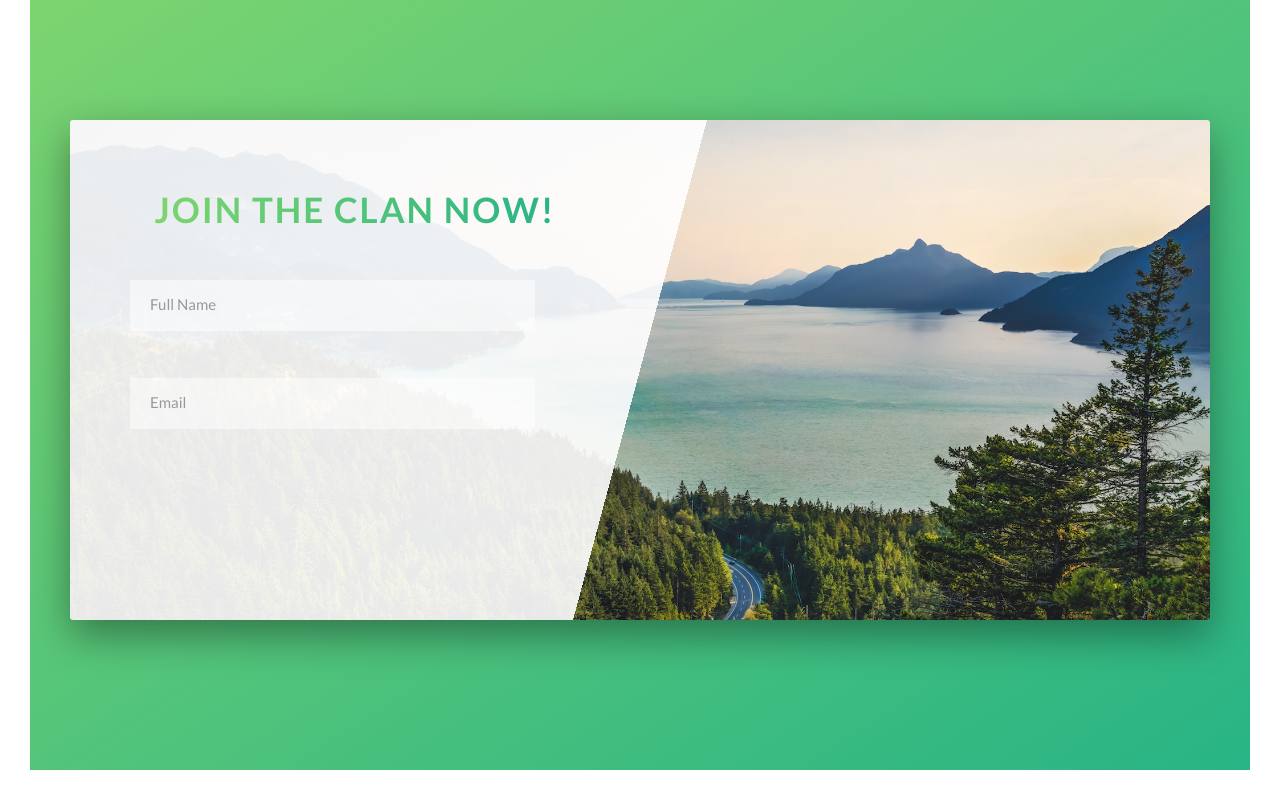
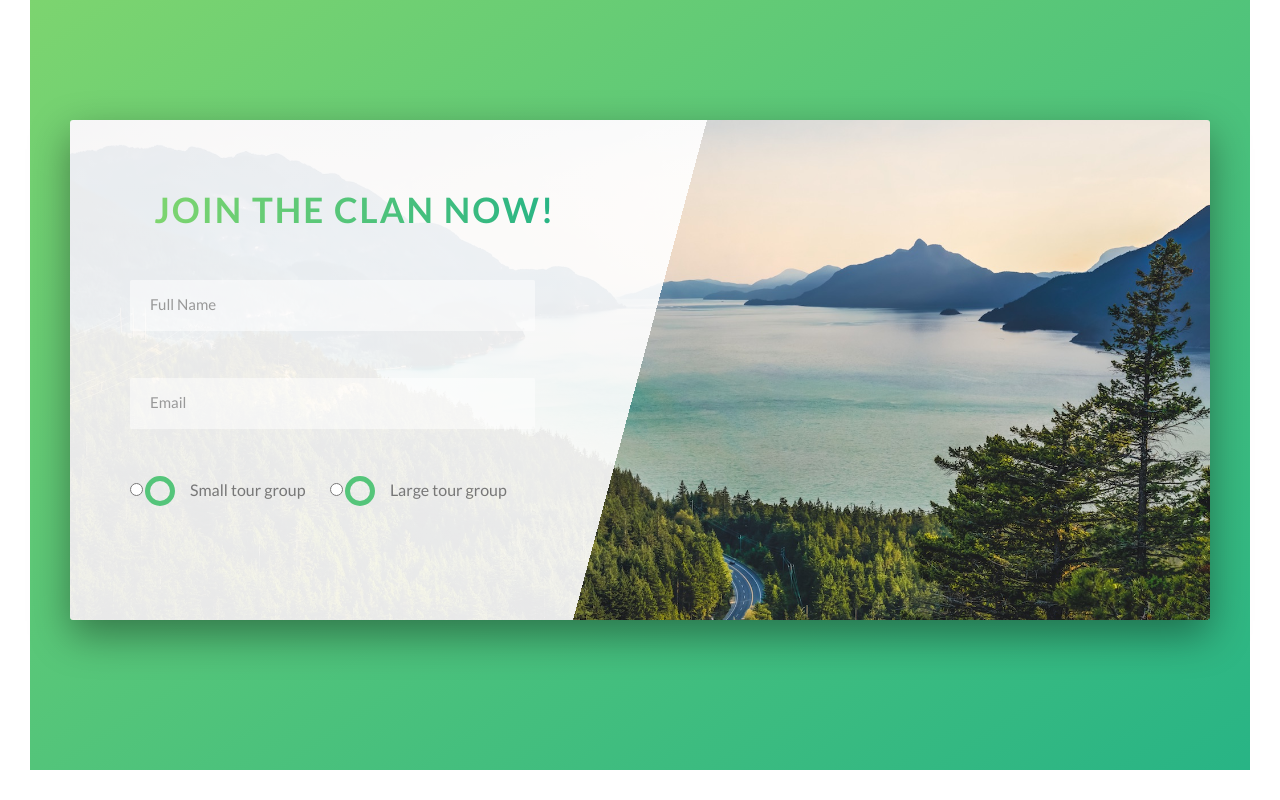
Before and after one commit to vvduth/natour-landing-page, a website: page index.html in a window 1280 px wide. Shown: the part 4493-5293 px from the top of the page. Drawn offline with Linux system fonts and the light colour scheme.

Commit message:
Update tickbox

```diff
--- a/index.html
+++ b/index.html
@@ -301,6 +301,21 @@
                                 <input type="email" class="form__input" placeholder="Email" required>
                                 <label for = "email" class="form__label">Email address</label>
                             </div>
+
+                            <div class="form__group">
+                                <div class="form__radio-group">
+                                    <input type="radio" class="form__radio-input" id="small" name="size">
+                                    <label for="small" class="form__radio-label">
+                                        <span class="form__radio-button"></span>
+                                        Small tour group</label>
+                                </div>
+                                <div class="form__radio-group">
+                                    <input type="radio" class="form__radio-input" id="large" name="size">
+                                    <label for="small" class="form__radio-label">
+                                        <span class="form__radio-button"></span>
+                                        Large tour group</label>
+                                </div>
+                            </div>
                         </form>
                     </div>
                 </div>
--- a/sass/components/_form.scss
+++ b/sass/components/_form.scss
@@ -41,4 +41,41 @@
         visibility: hidden;
         transform: translateY(-4rem);
     }
+    &__radio-group{
+        width: 44%; // side by siz if the screen is big enough, if not display line by line
+        display: inline-block; //make the tick box side by side
+    }
+    &__radio-label {
+        font-size: $default-font-size;
+        cursor: pointer;
+        position: relative;
+        padding-left: 4.5rem;
+    }
+    &__radio-button {
+        height: 3rem;
+        width: 3rem;
+        border: 5px solid $color-primary;
+        border-radius: 50%;
+        display: inline-block; // make the tickbox into a real circle
+        position: absolute;
+        left: 0;
+        top: -.4rem;
+        &::after{
+            content: "";
+            display: block;
+            height: 1.3rem;
+            width: 1.3rem;
+            border-radius: 50%;
+            position: absolute;
+            top: 50%;
+            left: 50%;
+            transform: translate(-50%,-50%);
+            background-color: $color-primary;
+            opacity: 0;
+            transition: opacity .2s;
+        }
+    }
+    &__radio-input:checked ~ &__radio-label &__radio-button::after {
+        opacity: 1;
+    }
 }
```
Also changed, not shown: css/style.css.
